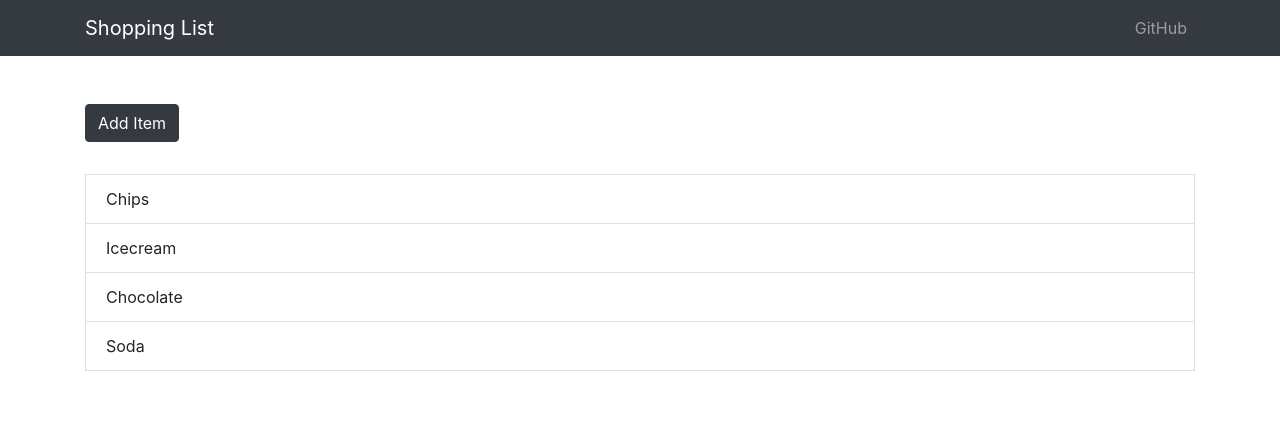
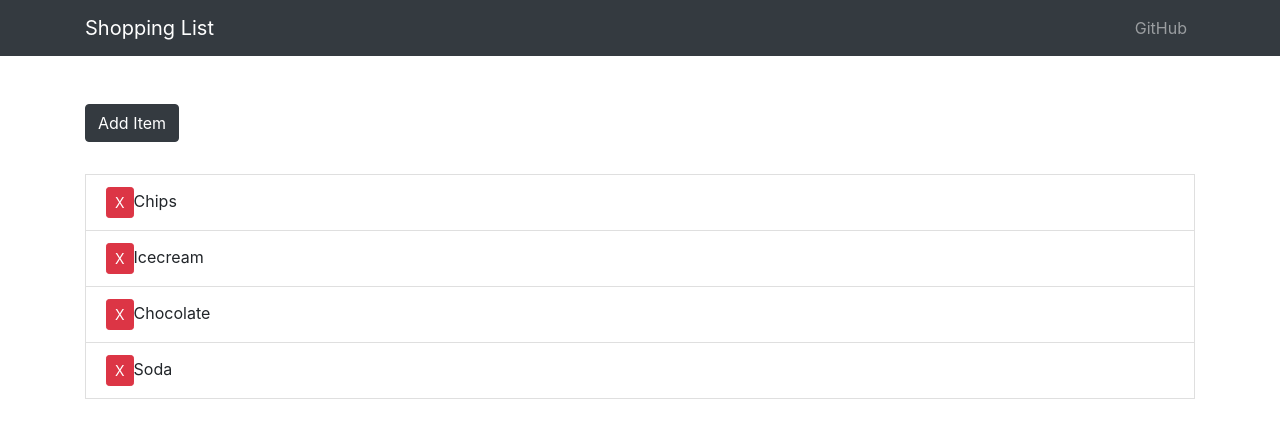
Before and after one commit to Kah919/MERN-Stack-Shopping-List, a React (Create React App) app in the folder client/front-end/: page / in a window 1280 px wide. Shown: the top 438 px of the page. Built offline with nearby package versions, Linux system fonts and the light colour scheme.

Commit message:
implement delete items from state

```diff
--- a/client/front-end/src/components/ShoppingList.js
+++ b/client/front-end/src/components/ShoppingList.js
@@ -22,18 +22,34 @@ class ShoppingList extends Component {
         }
     }
 
+    mapItems = items => {
+        return items.map(({id, name}) => (
+            <CSSTransition key={id} timeout={500} classNames="fade">
+                <ListGroupItem>
+                    <Button className="remove-btn" color="danger" size="sm" onClick={ () => this.remove(id) }> X </Button>
+                    {name}
+                </ListGroupItem>
+            </CSSTransition>
+        ))
+    }
+
+    remove = id => {
+        this.setState({
+            items: this.state.items.filter( item => {
+                return item.id !== id
+            })
+        })
+    }
+
     render() {
         const { items } = this.state; // destructuring so we don't have to keep typing this.state.items
         return(
             <Container>
                 <Button color="dark" style={{marginBottom: '2rem'}} onClick={this.prompt}> Add Item </Button>
+
                 <ListGroup>
                     <TransitionGroup className="shopping-list">
-                        {items.map(({id, name}) => (
-                            <CSSTransition key={id} timeout={500} classNames="fade">
-                                <ListGroupItem>{name}</ListGroupItem>
-                            </CSSTransition>
-                        ))}
+                        { this.mapItems(items) }
                     </TransitionGroup>
                 </ListGroup>
             </Container>
```
